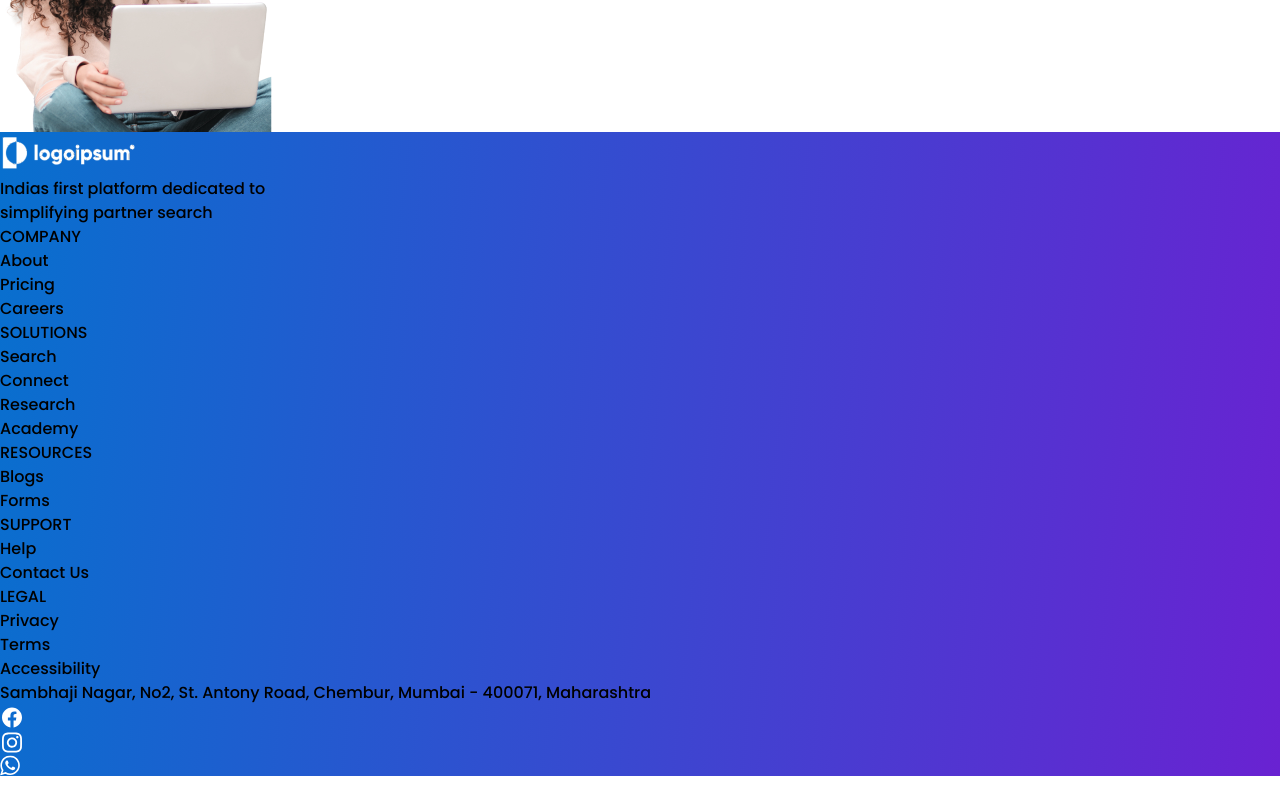
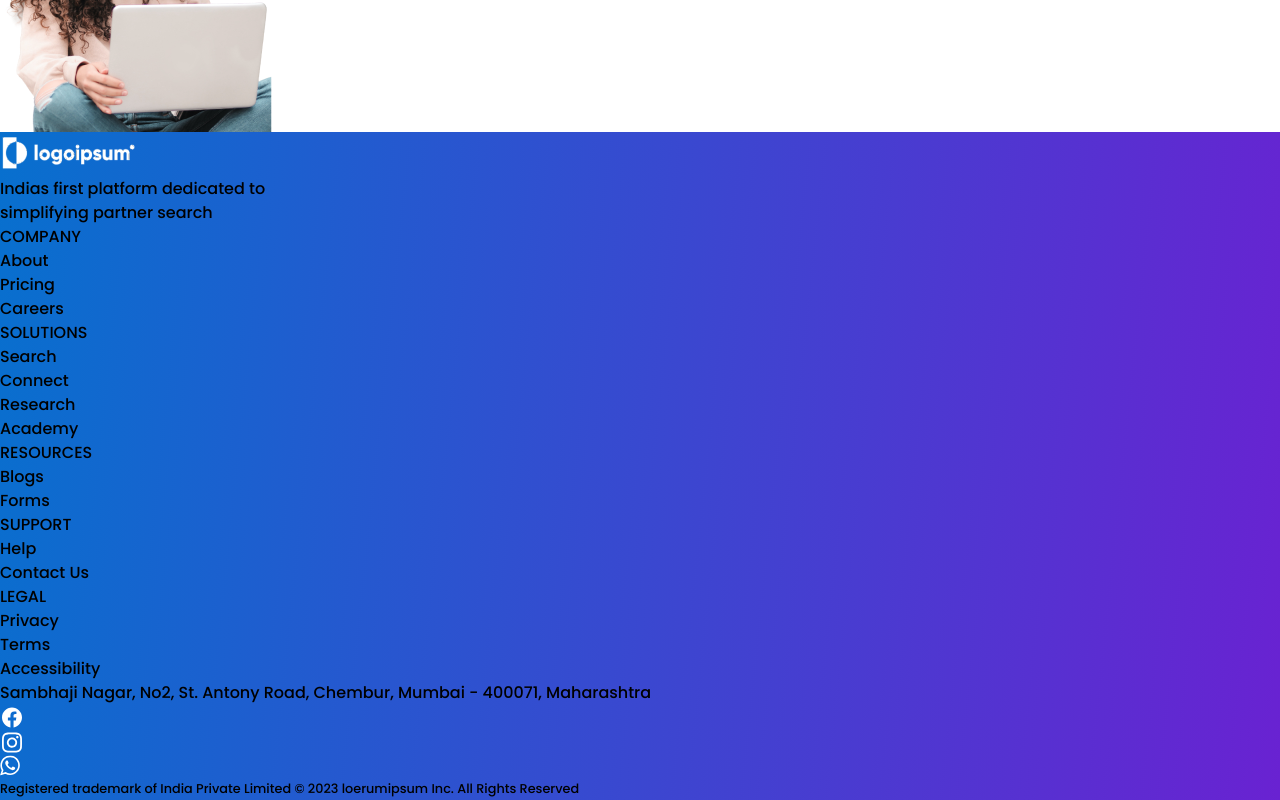
Before and after one commit to shakilahmedshuvo/logoipsum-client, a React (Vite) app: page / in a window 1280 px wide. Shown: the part 5397-6197 px from the top of the page. Before the commit the page ends 6173 px from the top, so only its background shows below. Built offline with nearby package versions, Linux system fonts and the light colour scheme.

Commit message:
add footer section

```diff
--- a/src/Componenets/HomePage/Footer/Footer.jsx
+++ b/src/Componenets/HomePage/Footer/Footer.jsx
@@ -164,11 +164,19 @@ const Footer = () => {
                             </svg>
                         </div>
 
-
                     </div>
                 </div>
             </div>
 
+            {/* black footer start */}
+            <div
+                className="bg-black">
+                <small
+                    className="text-white text-xs font-thin flex items-center justify-center py-5">
+                    Registered trademark of India Private Limited © 2023 loerumipsum Inc. All Rights Reserved
+                </small>
+            </div>
+            {/* black footer end */}
 
         </div>
     );
```
